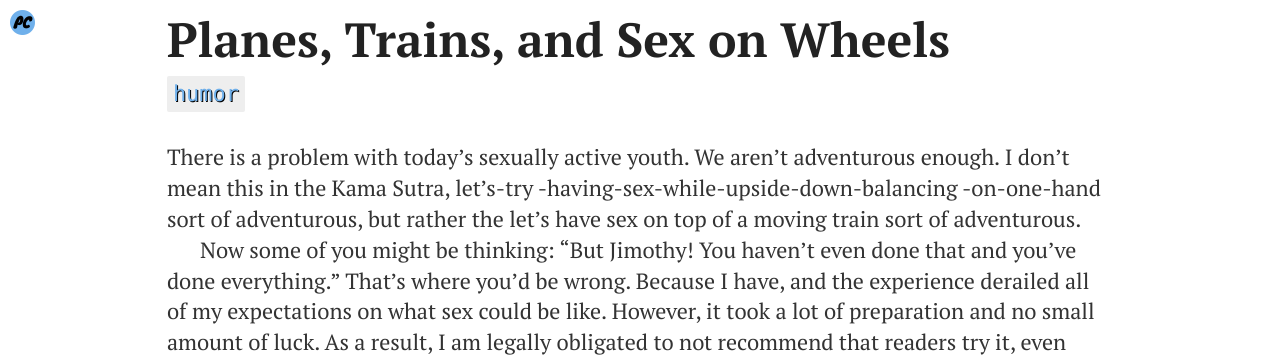
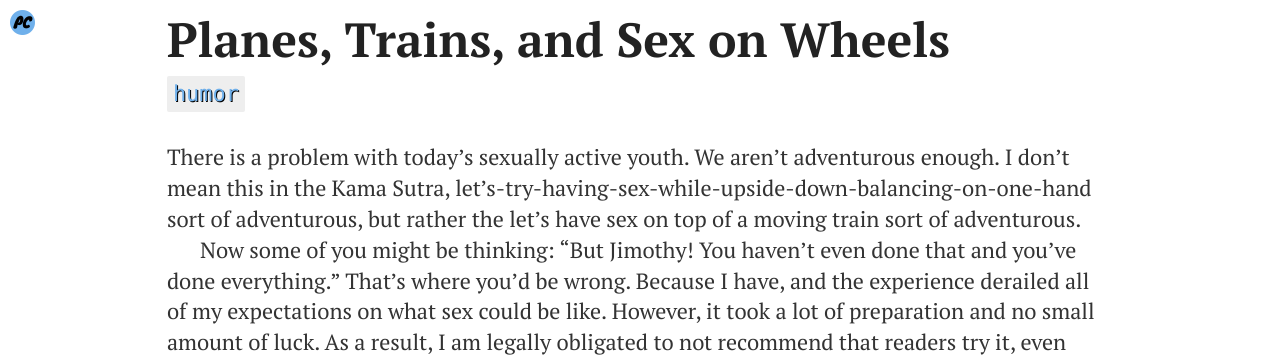
Before and after one commit to parryc/parryblog, a Jekyll site: the page built from _posts/2013-01-23-planes-trains-and-sex.md, in a window 1280 px wide and 1400 px high. Shown: the top 362 px of the window. Built offline with Jekyll 4.4.1, drawn with Linux system fonts in a browser that asks for light colours; some of the changed text lies outside the part shown.

Commit message:
Minor typography edits

```diff
--- a/_layouts/layout.html
+++ b/_layouts/layout.html
@@ -22,7 +22,7 @@
           <em><span id="example-sentence">&#8275; once fought a bear to a draw. </span></em>
           <br/>
           <div class="center">
-            <img id="front-image" src="../images/face-black-and-white.png"/>
+            <img id="front-image" src="/images/face-black-and-white.png"/>
           </div>
       </article>
     </div>
--- a/_posts/2013-01-23-planes-trains-and-sex.md
+++ b/_posts/2013-01-23-planes-trains-and-sex.md
@@ -4,9 +4,9 @@
 categories:
 - humor
 ---
-There is a problem with today’s sexually active youth. We aren’t adventurous enough. I don’t mean this in the Kama Sutra, let's-try -having-sex-while-upside-down-balancing -on-one-hand sort of adventurous, but rather the let’s have sex on top of a moving train sort of adventurous.
+There is a problem with today’s sexually active youth. We aren’t adventurous enough. I don’t mean this in the Kama Sutra, let's-try-having-sex-while-upside-down-balancing-on-one-hand sort of adventurous, but rather the let’s have sex on top of a moving train sort of adventurous.
 
-Now some of you might be thinking: “But Jimothy! You haven’t even done that and you've done everything.” That’s where you'd be wrong. Because I have, and the experience derailed all of my expectations on what sex could be like. However, it took a lot of preparation and no small amount of luck. As a result, I am legally obligated to not recommend that readers try it, even though I totally do.
+Now some of you might be thinking: “But Jimothy! You haven’t even done that and you’ve done everything.” That’s where you'd be wrong. Because I have, and the experience derailed all of my expectations on what sex could be like. However, it took a lot of preparation and no small amount of luck. As a result, I am legally obligated to not recommend that readers try it, even though I totally do.
 
 However, I know that not all of you have access to trains, so I’ve compiled a list, in order of difficulty, of vehicles that you should probably try to have sex in or on. If I haven’t listed your preposition of choice it's because either a) it’s not exciting or b) I can’t comprehend how you could actually do it.
 <!-- more -->
@@ -27,7 +27,7 @@
 
 ###Airplane (In: Intermediate, On: Master)###
 
-Pro tip: You cannot get kicked off of a moving airplane, so the worst the flight attendants  could do is less-than- politely ask you  to return to your seat.  Unless you’re on top of the moving airplane, but at that point, you probably have other problems.
+Pro tip: You cannot get kicked off of a moving airplane, so the worst the flight attendants could do is less-than-politely ask you to return to your seat. Unless you’re on top of the moving airplane, but at that point, you probably have other problems.
 
 ###Canoe (In: Master, On: The One)###
 
```
